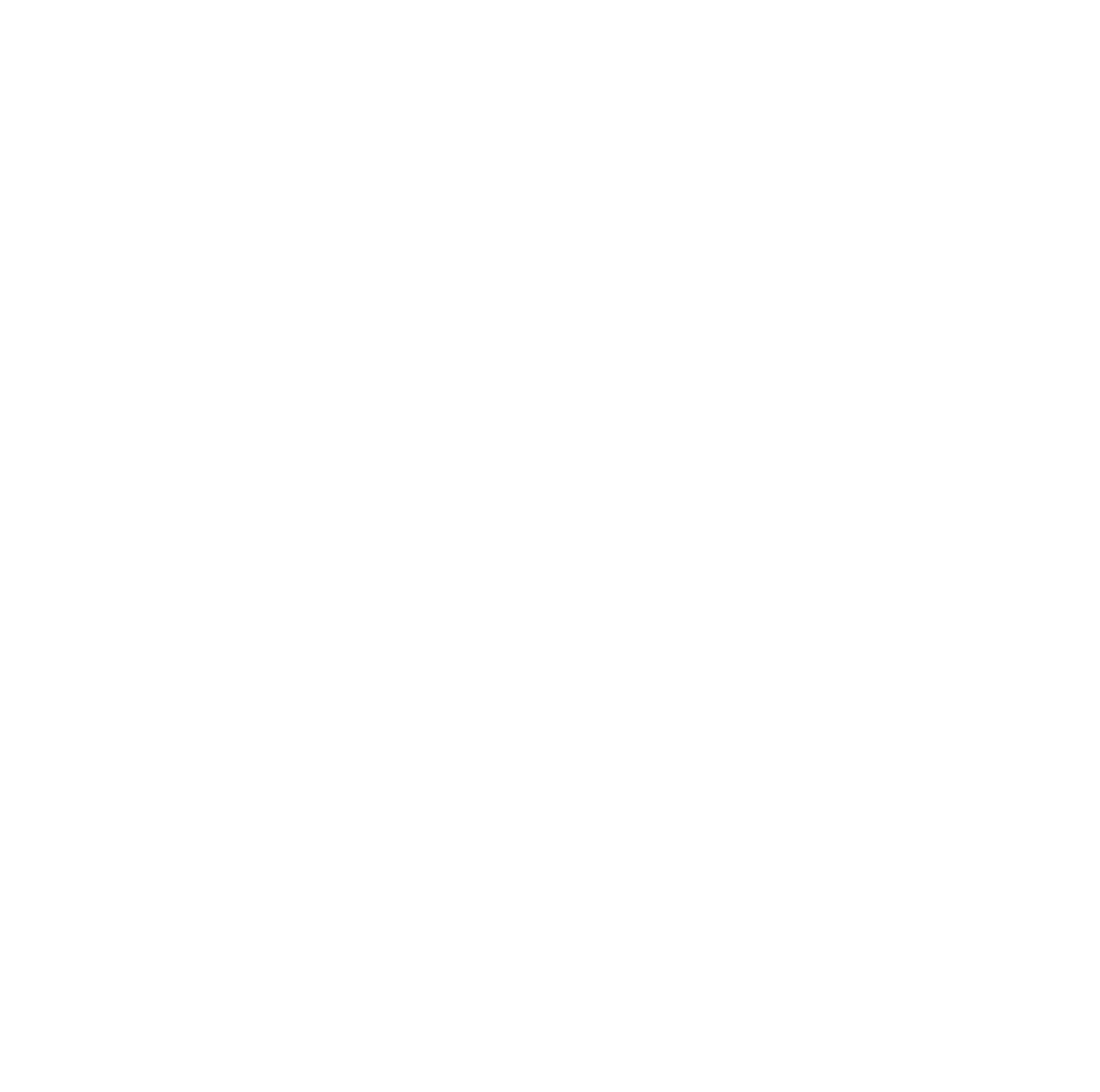
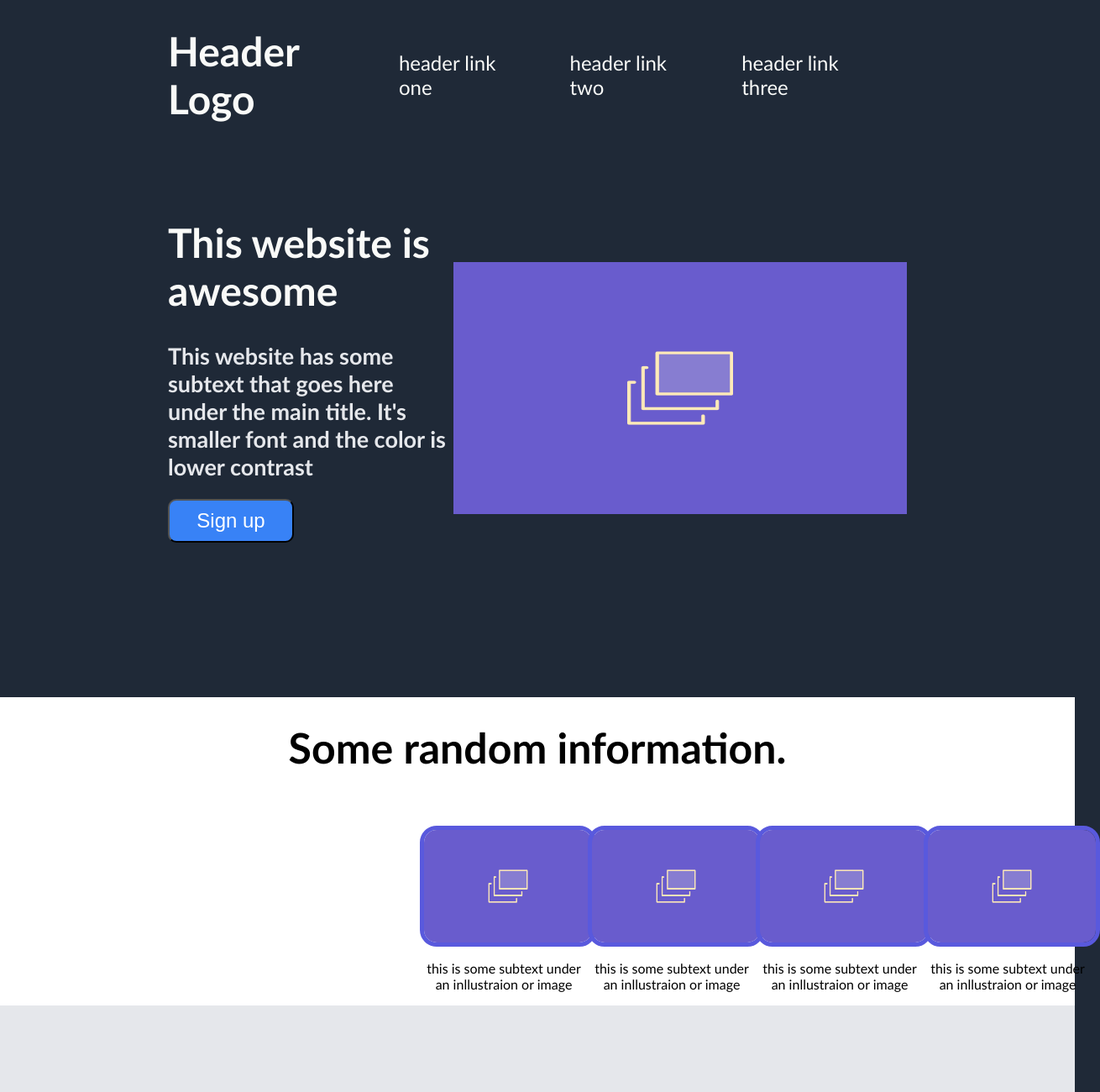
Before and after one commit to silvestrsb/odin-landing-page, a plain HTML site: page index.html in a window 1280 px wide. Shown: the top 1300 px of the page at 84% size, 1310 px wide, since content can reach past the window. Before the commit the page ends 800 px from the top, so only its background shows below. Drawn offline with Linux system fonts and the light colour scheme.

Commit message:
Finished prototype

```diff
--- a/index.html
+++ b/index.html
@@ -4,8 +4,70 @@
     <meta http-equiv="X-UA-Compatible" content="IE=edge">
     <meta name="viewport" content="width=device-width, initial-scale=1.0">
     <title>Document</title>
+    <link rel="stylesheet" href="styles.css"/>
 </head>
 <body>
-
+    <div class="header-section">
+        <h1 class="header-logo">Header Logo</h1>
+        <ul>
+            <li>header link one</li>
+            <li>header link two</li>
+            <li>header link three</li>
+        </ul>
+    </div>
+    <div class="hero-section">
+        <div class="left-side">
+            <h1>This website is awesome</h1>
+            <h2>
+                This website has some subtext that goes here under the main title.
+                It's smaller font and the color is lower contrast
+            </h2>
+            <button>Sign up</button>
+        </div>
+        <div class="right-side">
+            <img src="placeholder.png" />
+        </div>
+    </div>
+    <div class="info-section">
+        <h1>Some random information.</h1>
+        <div class="info-image-group">
+            <div class="info-item">
+                <img src="placeholder.png" />
+                <p>this is some subtext under an inllustraion or image</p>
+            </div>
+            <div class="info-item">
+                <img src="placeholder.png" />
+                <p>this is some subtext under an inllustraion or image</p>
+            </div>
+            <div class="info-item">
+                <img src="placeholder.png" />
+                <p>this is some subtext under an inllustraion or image</p>
+            </div>
+            <div class="info-item">
+                <img src="placeholder.png" />
+                <p>this is some subtext under an inllustraion or image</p>
+            </div>
+        </div>
+    </div>
+    <div class="quote-section">
+        <h1>
+            This is an inspiring quote, or a testimonial from a customer.
+            Maybe it's just filling up space, or maybe people will actually read it. Who knows?
+            All I know is that it looks nice.
+        </h1>
+        <h2>-Thor, God of Thunder</h2>
+    </div>
+    <div class="sign-up-section">
+        <div class="sign-up-group">
+            <div class="sign-up-item">
+                <h2>Call to action! It's time!</h2>
+                <p>Sign up for our product by clicking that button right over there!</p>
+            </div>
+            <button>Sign up</button>
+        </div>
+    </div>
+    <div class="footer-section">
+        <p>Copyright © website 2023</p>
+    </div>
 </body>
 </html>
--- a/styles.css
+++ b/styles.css
@@ -0,0 +1,179 @@
+body {
+    margin: 0;
+    background-color: #1F2937;
+    font-family: calibri;
+}
+
+/*================== HEADER SECTION ==================*/
+.header-section, .footer-section {
+    background-color: #1F2937;
+    color: #F9FAF8;
+    font-size: 24px;
+    font-family: calibri;
+}
+.header-section {
+    display: flex;
+}
+.header-logo {
+    margin-left: 200px;
+}
+.header-section ul {
+    display: flex;
+    align-items: center;
+    margin-left: auto;
+    padding-right: 250px;
+    column-gap: 70px;
+    list-style-type: none;
+}
+.hero-section h1 {
+    font-weight: bolder;
+    font-size: 48px;
+    color: #F9FAF8;
+    font-family: calibri;
+}
+/*===================================================*/
+
+/*================ HERO SECTION =====================*/
+.hero-section {
+    display: flex;
+    background-color: #1F2937;
+    color: white;
+    margin-left: 200px;
+}
+.hero-section .left-side {
+    flex-direction: column;
+    align-content: flex-start;
+    font-size: 18px;
+    color: #E5E7EB;
+    font-family: calibri;
+    width: 50%;
+    margin-bottom: 150px;
+    margin-top: 50px;
+}
+.hero-section .left-side button {
+    width: 150px;
+    background-color: #3882f6;
+    color: white;
+    border-radius: 10px;
+    font-size: 24px;
+    padding: 10px;
+}
+.hero-section .right-side {
+    display:flex;
+    font-size: 18px;
+    align-items: center;
+    justify-content: center;
+    color: #E5E7EB;
+    font-family: calibri;
+    width: 50%;
+    margin-right: 200px;
+    margin-bottom: 150px;
+    margin-top: 100px;
+}
+
+.hero-section .right-side img {
+    width: 600px;
+    height: 300px;
+}
+/*===================================================*/
+
+/*=================INFO SECTION======================*/
+.info-section {
+    background-color: white;
+    margin-bottom: 0px;
+}
+.info-image-group {
+    display: flex;
+    justify-content: space-around;
+    align-items:center;
+    margin-left: 500px;
+    margin-right: 500px;
+}
+.info-item {
+    text-align: center;
+    width: 200px;
+}
+.info-item img{
+    width: 200px;
+    border-style:solid;
+    border-color: rgb(89, 89, 221);
+    border-radius: 20px;
+    border-width: 5px;
+}
+.info-section h1 {
+    font-weight: bolder;
+    text-align: center;
+    padding: 30px;
+    font-size: 50px;
+}
+/*===================================================*/
+
+/*===================QUOTE SECTION====================*/
+.quote-section {
+    margin: 0;
+    background-color: #E5E7EB;
+    padding: 200px;
+    text-align: center;
+}
+.quote-section h1 {
+    margin: 0;
+    background-color: #E5E7EB;
+    text-align: center;
+    text-align: justify;
+    padding-left: 300px;
+    padding-right: 300px;
+}
+.quote-section h2 {
+    text-align: right;
+    padding-right: 300px;
+    font-size: 32px;
+}
+/*===================================================*/
+
+/*=================SIGN UP SECTION==================*/
+.sign-up-section {
+    background-color: white;
+    padding: 200px;
+    display: flex;
+    justify-content: center;
+
+}
+.sign-up-section h2 {
+    margin: 0px;
+}
+.sign-up-group {
+    background-color: #3882f6;
+    color: white;
+    border-radius: 12px;
+    padding: 70px;
+    width: 70%;
+    display: flex;
+    font-size: 20px;
+}
+.sign-up-item {
+    padding-left: 100px;
+}
+.sign-up-item p {
+    margin: 0px;
+}
+.sign-up-group button{
+    font-size: 30px;
+    margin-left: 300px;
+    background-color: #3882f6;
+    color: white;
+    border-radius: 15px;
+    padding-left: 60px;
+    padding-right: 60px;
+    border-color: white;
+    border-style: solid;
+    border-width: 3px;
+}
+
+/*===================================================*/
+
+/*===============FOOTER SECTION=======================*/
+.footer-section {
+    padding: 30px;
+    text-align: center;
+}
+/*===================================================*/
```
Also changed, not shown: placeholder.png (added).
